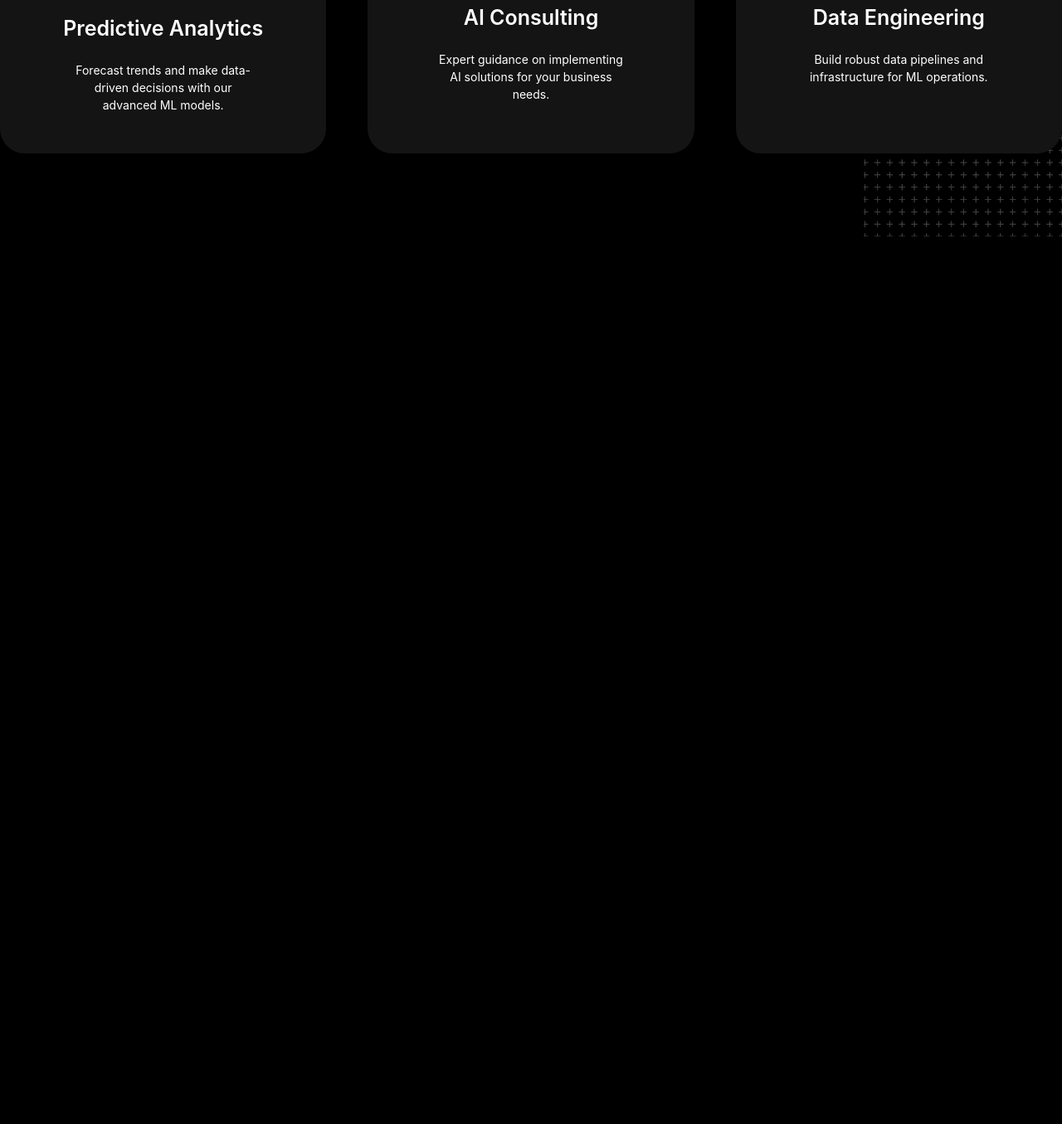
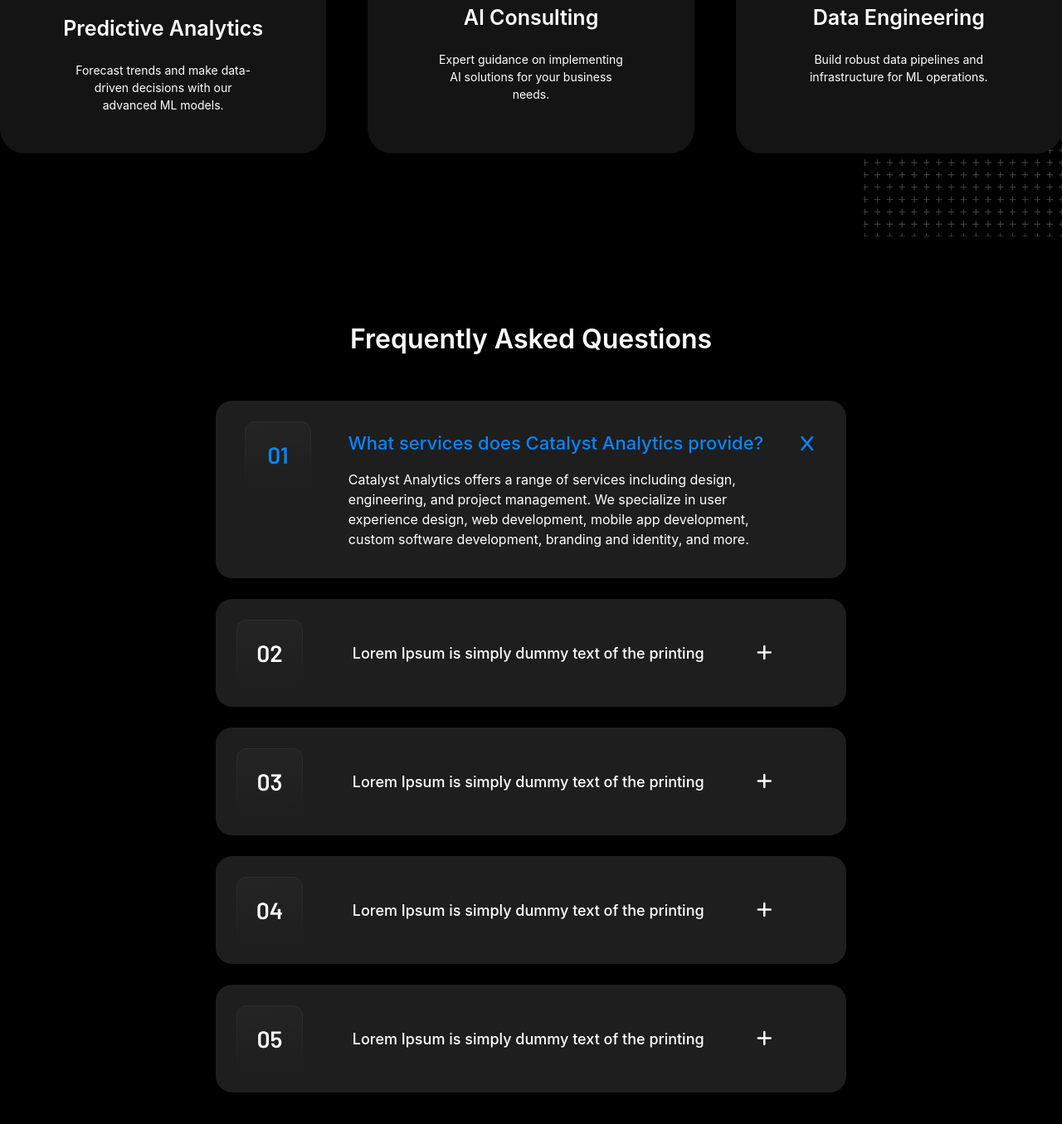
Before and after one commit to usmonnh-hub/Catalyst-Analytics, a website: page index.html in a window 1280 px wide. Shown: the part 1519-2874 px from the top of the page at 83% size. Before the commit the page ends 1804 px from the top, so only its background shows below. Drawn offline with nearby package versions, Linux system fonts and the light colour scheme; files that its build step writes are made by us from their sources.

Commit message:
page1 section3

```diff
--- a/index.html
+++ b/index.html
@@ -77,7 +77,81 @@
                 <p class="text-center w-[230px] text-white text-[14px]">Build robust data pipelines and infrastructure for ML operations.</p>
               </div>
         </div>
+      </div>
     </div>
-    </div>
+     <div
+        class="flex flex-col items-center max-w-300 m-auto p-[100px_20px] gap-[50px] text-[#fff]"
+      >
+        <h1 class="text-[32px] text-center font-semibold">
+          Frequently Asked Questions
+        </h1>
+        <div class="flex flex-col gap-[25px]">
+          <div
+            class="flex flex-col lg:flex-row items-start gap-[45px] bg-[#1E1E1E] p-[35px] rounded-[20px] "
+          >
+            <img src="src/images/Container.svg" class="lg:mt-[-10px]" alt="" />
+            <div class="flex flex-col items-start gap-[15px]">
+              <div class="flex items-center gap-[40px]">
+                <p class="text-[#0A84FF] text-[22px] font-medium">
+                  What services does Catalyst Analytics provide?
+                </p>
+                <div class="text-[#0A84FF] font-[800] text-[20px]">
+                  <i class="fa-solid fa-x"></i>
+                </div>
+              </div>
+              <p class="lg:w-[540px]">
+                Catalyst Analytics offers a range of services including design,
+                engineering, and project management. We specialize in user
+                experience design, web development, mobile app development,
+                custom software development, branding and identity, and more.
+              </p>
+            </div>
+          </div>
+          <div
+            class="flex flex-col lg:flex-row text-center items-center gap-[25px] lg:gap-[60px] bg-[#1E1E1E] p-[25px] rounded-[20px]"
+          >
+            <img src="src/images/Container (1).svg" alt="" />
+            <p class="text-[18px] font-medium">
+              Lorem Ipsum is simply dummy text of the printing
+            </p>
+            <div class="text-[20px]">
+              <i class="fa-solid fa-plus"></i>
+            </div>
+          </div>
+          <div
+            class="flex flex-col lg:flex-row text-center items-center gap-[25px] lg:gap-[60px] bg-[#1E1E1E] p-[25px] rounded-[20px]"
+          >
+            <img src="src/images/Container (2).svg" alt="" />
+            <p class="text-[18px] font-medium">
+              Lorem Ipsum is simply dummy text of the printing
+            </p>
+            <div class="text-[20px]">
+              <i class="fa-solid fa-plus"></i>
+            </div>
+          </div>
+          <div
+            class="flex flex-col lg:flex-row text-center items-center gap-[25px] lg:gap-[60px] bg-[#1E1E1E] p-[25px] rounded-[20px]"
+          >
+            <img src="src/images/Container (3).svg" alt="" />
+            <p class="text-[18px] font-medium">
+              Lorem Ipsum is simply dummy text of the printing
+            </p>
+            <div class="text-[20px]">
+              <i class="fa-solid fa-plus"></i>
+            </div>
+          </div>
+          <div
+            class="flex flex-col lg:flex-row text-center items-center gap-[25px] lg:gap-[60px] bg-[#1E1E1E] p-[25px] rounded-[20px] "
+          >
+            <img src="src/images/Container (4).svg" alt="" />
+            <p class="text-[18px] font-medium">
+              Lorem Ipsum is simply dummy text of the printing
+            </p>
+            <div class="text-[20px]">
+              <i class="fa-solid fa-plus"></i>
+            </div>
+          </div>
+        </div>
+      </div>
   </body>
 </html>
```
Also changed, not shown: src/images/Container (1).svg (added), src/images/Container (2).svg (added), src/images/Container (3).svg (added), src/images/Container (4).svg (added), src/images/Container.svg (added).
